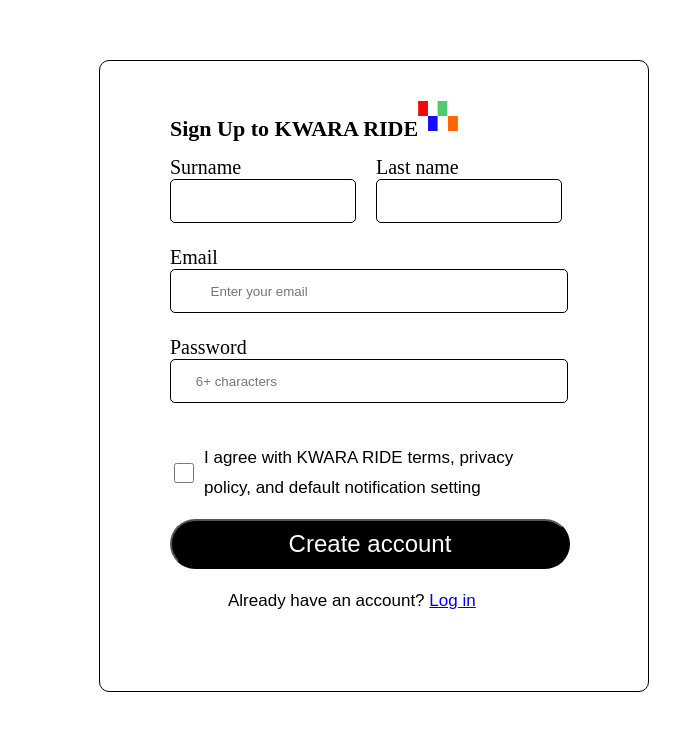
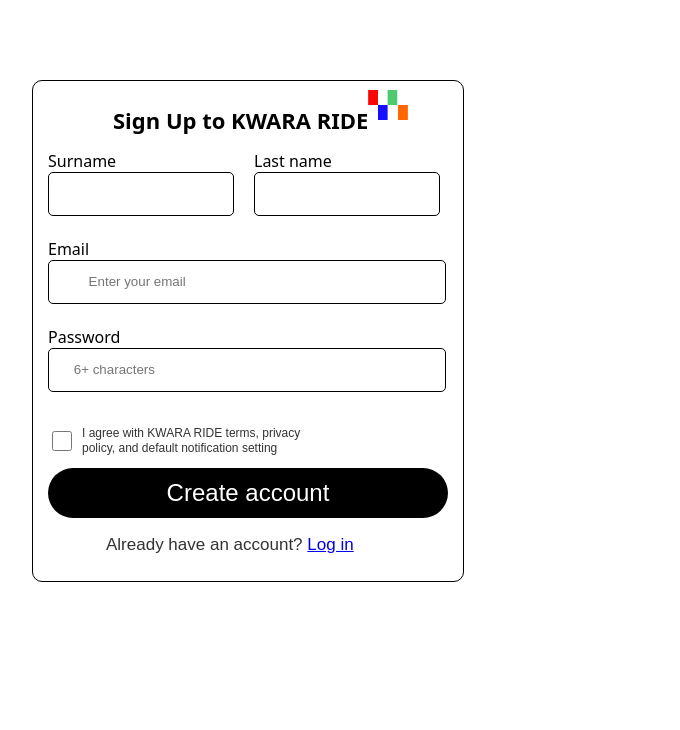
Before and after one commit to Cyb3rflex/traxium, a React (Vite) app: page / in a window 1280 px wide. Shown: the top 730 px of the page, without its empty margins (376-1056 px from the left). Built offline with nearby package versions, Linux system fonts and the light colour scheme.

Commit message:
fifth commit

```diff
--- a/src/Components/signin.css
+++ b/src/Components/signin.css
@@ -1,66 +1,68 @@
-
-.image{
+.image {
   width: 40px;
   height: 30px;
+  /* background: #000; */
 }
-#header{
+#header {
   display: flex;
   font-size: 11px;
 }
-#but{
-    width: 270px;
+#but {
+  width: 310px;
   height: 40px;
   border: 1px solid;
   border-radius: 30px;
   background-color: white;
-    color:  #000000;
-    font-family: 'Franklin Gothic Medium', 'Arial Narrow', Arial, sans-serif;
-    font-weight: 100;
+  color: #000;
+  font-family: "Franklin Gothic Medium", "Arial Narrow", Arial, sans-serif;
   display: flex;
-    justify-content:center ;
+  justify-content: center;
   padding-top: 5px;
   font-size: 23px;
   gap: 10px;
   cursor: pointer;
 }
-#sign{
+#sign {
   color: #000000;
 }
-.option{
+.option {
   border: 1px solid;
   width: 320px;
   padding: 20px;
-    margin-left: 600px;
+  margin: 30em;
   border-radius: 20px;
   margin-top: 80px;
-    gap: 27px;
 }
-#value{
+#value {
   height: 33px;
   width: 300px;
+  border: 1px solid #333;
   border-radius: 6px;
-      gap: 37ppx;
-      padding-left: 10px;
+  padding: 5px;
 }
-#word{
+#word {
   height: 33px;
   width: 300px;
+  border: 1px solid #333;
   border-radius: 6px;
-    gap: 37ppx;
-    padding-left: 10px;
+  padding: 5px;
 }
-#type{
+#type {
   height: 50px;
-    width: 300px;
-    background-color: #000000;
-    border-radius: 50px;
-    color: #ffffff;
+  width: 310px;
+  background-color: #000;
+  border: none;
+  border-radius: 10px;
+  color: #fff;
   font-family: Arial, Helvetica, sans-serif;
-    font-weight: 200;
-    line-height: 29.05px;
   font-size: 24px;
   cursor: pointer;
+  transition: 0.5s ease-in-out;
 }
-#have{
-    margin-left: 40px;
+#type:hover {
+  background: #333;
 }
+#have {
+  margin-left: 30px;
+  /* background: #000; */
+}
--- a/src/Components/signup.css
+++ b/src/Components/signup.css
@@ -1,18 +1,20 @@
-#first{
+#first {
   display: flex;
   gap: 10px;
-    /* background-color: black;
-    color: azure; */
+  /* background-color: black; */
+  /* color: azure; */
 }
-#header{
-font-size: 10px;
+#header {
+  margin-left: 65px;
+  font-size: 15px;
+  /* background-color: black; */
 }
-#name{
+#name {
   border-radius: 5px;
   height: 40px;
   width: 172px;
   border: 1px solid;
-    font-family: 'Times New Roman', Times, serif;
+  font-family: "Times New Roman", Times, serif;
   font-weight: 500;
   font-size: 24px;
   color: #000000;
@@ -20,19 +22,19 @@
   gap: 20px;
   padding-left: 10px;
 }
-#user{
+#user {
   border-radius: 5px;
   height: 40px;
   width: 172px;
   border: 1px solid;
-    font-family: 'Times New Roman', Times, serif;
+  font-family: "Times New Roman", Times, serif;
   font-weight: 500;
   font-size: 24px;
   color: #000000;
   line-height: 29.05px;
   padding-left: 10px;
 }
-#email{
+#email {
   border-radius: 5px;
   height: 40px;
   width: 384px;
@@ -40,7 +42,7 @@
   gap: 30px;
   padding-left: 10px;
 }
-#pass{
+#pass {
   border-radius: 5px;
   height: 40px;
   width: 384px;
@@ -48,26 +50,29 @@
   gap: 30px;
   padding-left: 10px;
 }
-#base{
-    margin-top: 60px;
-    font-size: 20px;
+#base {
+  margin-top: 5em;
+  margin-left: 25em;
+  display: flex;
   border: 1px solid;
   border-radius: 10px;
-    width: 408px;
-    height: 550px;
-    margin-left: 467px;
-    padding: 40px 70px;
+  width: 400px;
+  height: 470px;
+  padding: 15px 15px;
   align-items: center;
+  font-family: system-ui, -apple-system, BlinkMacSystemFont, "Segoe UI", Roboto,
+    Oxygen, Ubuntu, Cantarell, "Open Sans", "Helvetica Neue", sans-serif;
 }
 
-.image{
+.image {
   width: 40px;
-    height: 30px;
+  height: 40px;
 }
-#button{
+#button {
   height: 50px;
   width: 400px;
-    background-color: #000000;
+  background-color: #000;
+  border: none;
   border-radius: 50px;
   color: #ffffff;
   font-family: Arial, Helvetica, sans-serif;
@@ -75,34 +80,35 @@
   line-height: 29.05px;
   font-size: 24px;
   cursor: pointer;
+  transition: 0.5s ease-in-out;
 }
-#check{
+#button:hover {
+  background: #333;
+}
+#check {
   width: 20px;
   height: 20px;
-    gap: 27px;
-    font-size: 10px;
+  /* gap: 27px; */
+  font-size: 5px;
 }
-#words{
-    font-family: 'Courier New', Courier, monospace;
+#words {
+  font-family: "Courier New", Courier, monospace;
   display: flex;
   align-items: center;
-    font-size: 20px;
+  /* font-size: 10px; */
   gap: 7px;
 }
-#note{
-    font-family:Arial, Helvetica, sans-serif;
+#note {
+  font-family: Arial, Helvetica, sans-serif;
   font-weight: 400;
   font-size: 17px;
-    /* text-align: center; */
-    line-height: 29.05px;
-    color: #000000;
+  color: #333;
   margin-left: 58px;
 }
-#agree{
-    font-family:Arial, Helvetica, sans-serif;
+#agree {
+  font-family: Arial, Helvetica, sans-serif;
   font-weight: 200;
-    font-size: 17px;
-    /* text-align: center; */
-    line-height: 29.05px;
-    color: #000000;
+  font-size: 12px;
+  line-height: 15.05px;
+  color: #333;
 }
```
Lines whose indentation alone changed are shown as unchanged.
